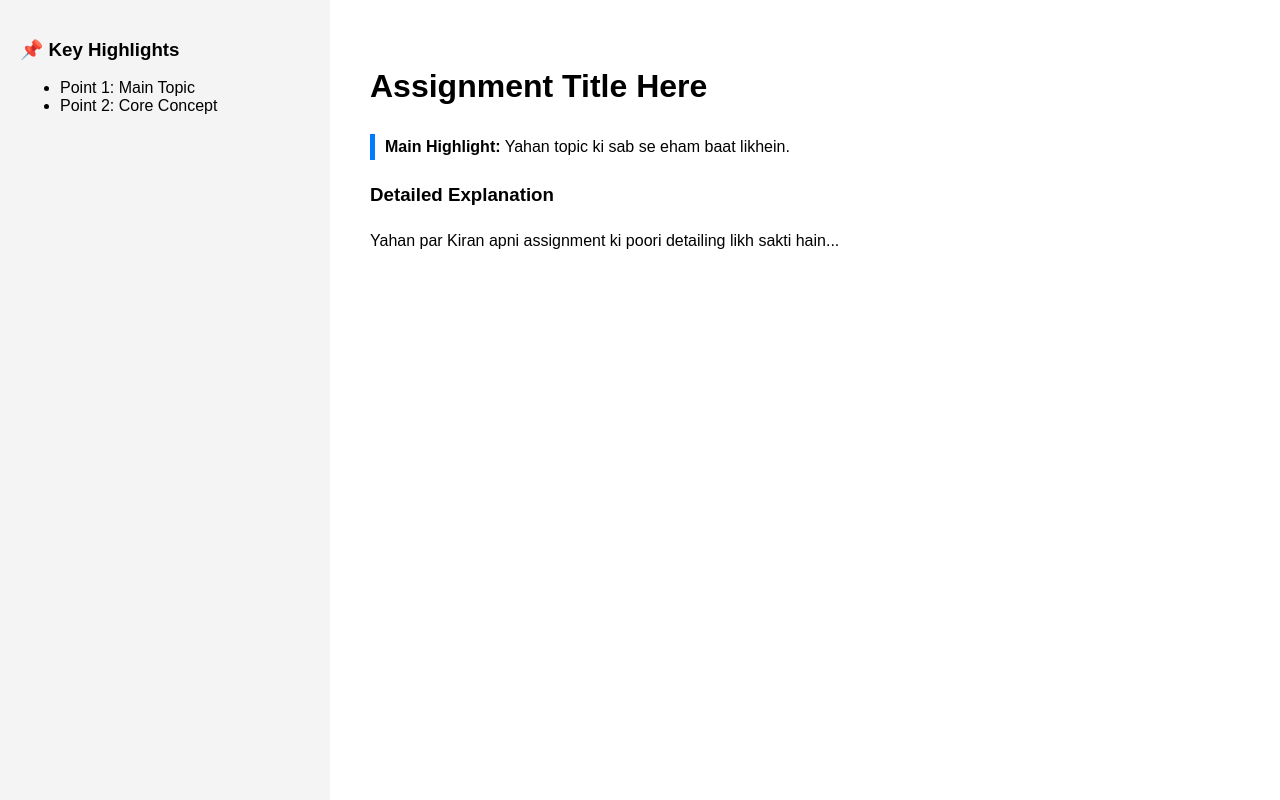
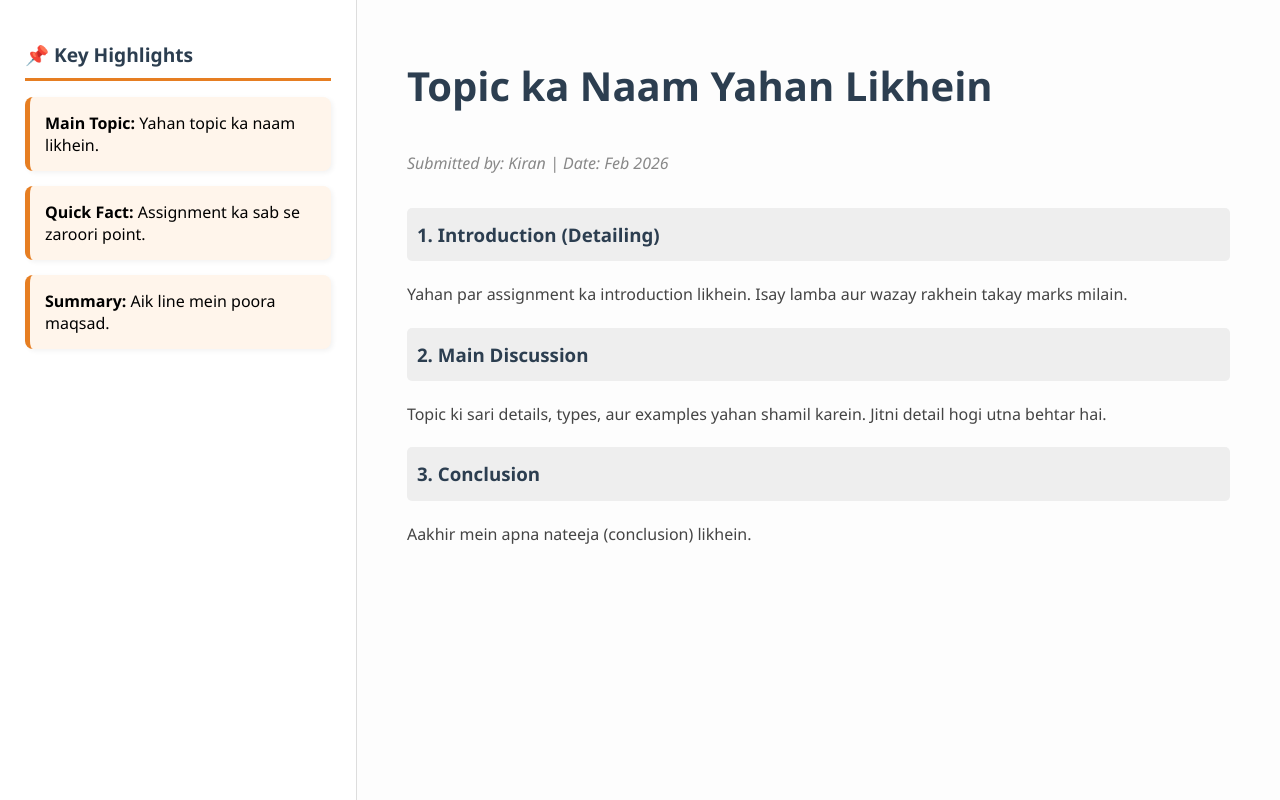
Before and after one commit to sad70212-dotcom/kiran-assignment, a plain HTML site: page index.html in a window 1280 px wide. Drawn offline with Linux system fonts and the light colour scheme.

Commit message:
Update index.html

```diff
--- a/index.html
+++ b/index.html
@@ -1,31 +1,52 @@
 <!DOCTYPE html>
-<html>
+<html lang="en">
 <head>
+    <meta charset="UTF-8">
+    <meta name="viewport" content="width=device-width, initial-scale=1.0">
     <title>Kiran's Assignment</title>
     <style>
-        body { font-family: sans-serif; display: flex; margin: 0; }
-        /* Side Highlights */
-        .sidebar { width: 25%; background: #f4f4f4; padding: 20px; height: 100vh; position: sticky; top: 0; }
-        /* Main Details */
-        .content { width: 75%; padding: 40px; line-height: 1.6; }
-        .highlight-box { border-left: 5px solid #007bff; padding-left: 10px; margin-bottom: 20px; }
+        :root { --main: #2c3e50; --highlight: #e67e22; }
+        body { font-family: 'Segoe UI', Arial, sans-serif; margin: 0; display: flex; background: #fdfdfd; }
+
+        /* 1: Highlights Section (Side Bar) */
+        .sidebar { width: 30%; background: #ffffff; padding: 25px; height: 100vh; position: sticky; top: 0; border-right: 1px solid #ddd; box-sizing: border-box; }
+        .sidebar h2 { color: var(--main); border-bottom: 3px solid var(--highlight); padding-bottom: 10px; font-size: 1.2rem; }
+        .h-card { background: #fff5eb; padding: 15px; margin: 15px 0; border-radius: 8px; border-left: 5px solid var(--highlight); box-shadow: 2px 2px 5px rgba(0,0,0,0.05); }
+
+        /* 2: Detailing Section (Main Area) */
+        .main { width: 70%; padding: 50px; line-height: 1.8; color: #444; }
+        h1 { color: var(--main); font-size: 2.5rem; margin-top: 0; }
+        .meta { color: #888; margin-bottom: 30px; font-style: italic; }
+        h3 { color: var(--main); background: #eee; padding: 10px; border-radius: 5px; }
+        .detail-text { margin-bottom: 40px; text-align: justify; }
+
+        @media (max-width: 768px) { body { flex-direction: column; } .sidebar, .main { width: 100%; height: auto; position: relative; } }
     </style>
 </head>
 <body>
+
     <div class="sidebar">
-        <h3>📌 Key Highlights</h3>
-        <ul>
-            <li>Point 1: Main Topic</li>
-            <li>Point 2: Core Concept</li>
-        </ul>
+        <h2>📌 Key Highlights</h2>
+        <div class="h-card"><b>Main Topic:</b> Yahan topic ka naam likhein.</div>
+        <div class="h-card"><b>Quick Fact:</b> Assignment ka sab se zaroori point.</div>
+        <div class="h-card"><b>Summary:</b> Aik line mein poora maqsad.</div>
     </div>
-    <div class="content">
-        <h1>Assignment Title Here</h1>
-        <div class="highlight-box">
-            <p><strong>Main Highlight:</strong> Yahan topic ki sab se eham baat likhein.</p>
+
+    <div class="main">
+        <h1>Topic ka Naam Yahan Likhein</h1>
+        <div class="meta">Submitted by: Kiran | Date: Feb 2026</div>
+
+        <div class="detail-text">
+            <h3>1. Introduction (Detailing)</h3>
+            <p>Yahan par assignment ka introduction likhein. Isay lamba aur wazay rakhein takay marks milain.</p>
+
+            <h3>2. Main Discussion</h3>
+            <p>Topic ki sari details, types, aur examples yahan shamil karein. Jitni detail hogi utna behtar hai.</p>
+
+            <h3>3. Conclusion</h3>
+            <p>Aakhir mein apna nateeja (conclusion) likhein.</p>
         </div>
-        <h3>Detailed Explanation</h3>
-        <p>Yahan par Kiran apni assignment ki poori detailing likh sakti hain...</p>
     </div>
+
 </body>
 </html>
```
